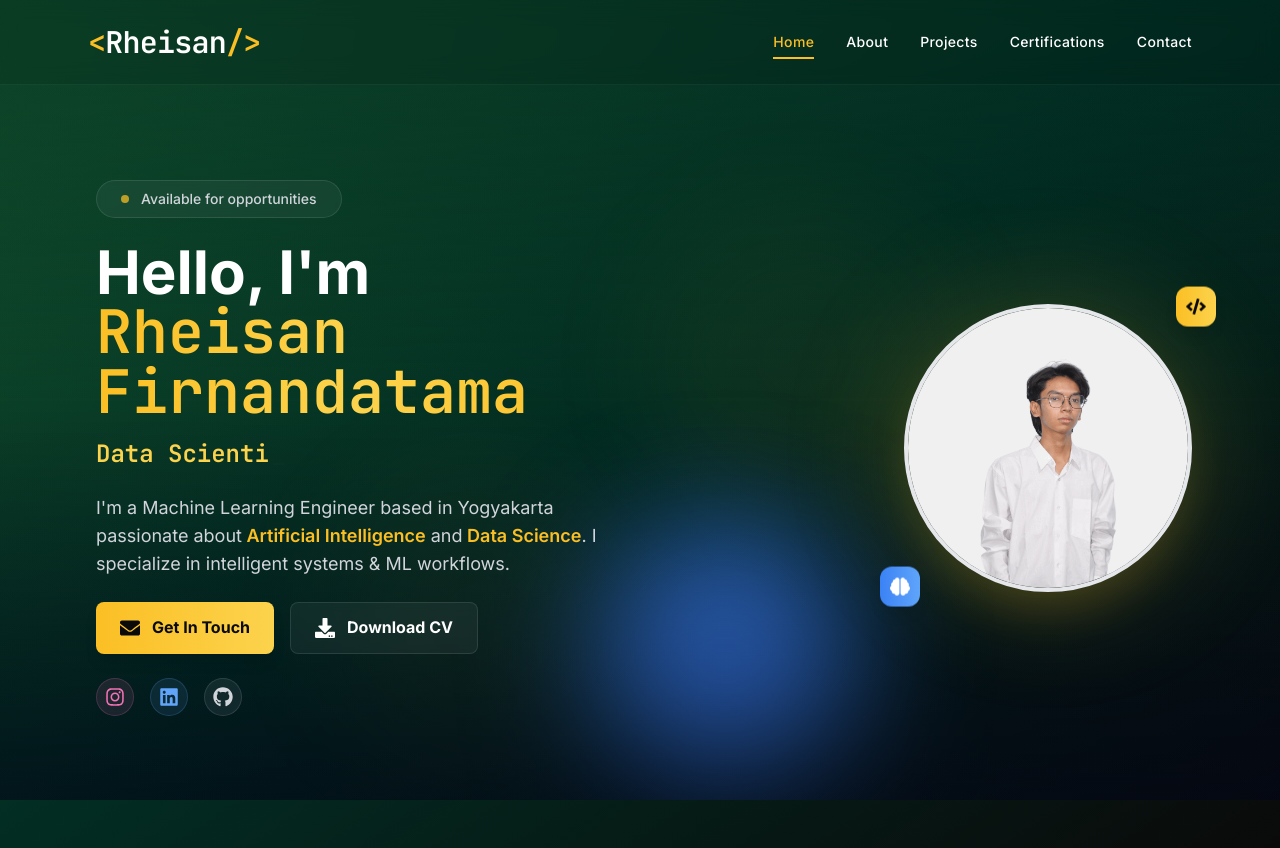
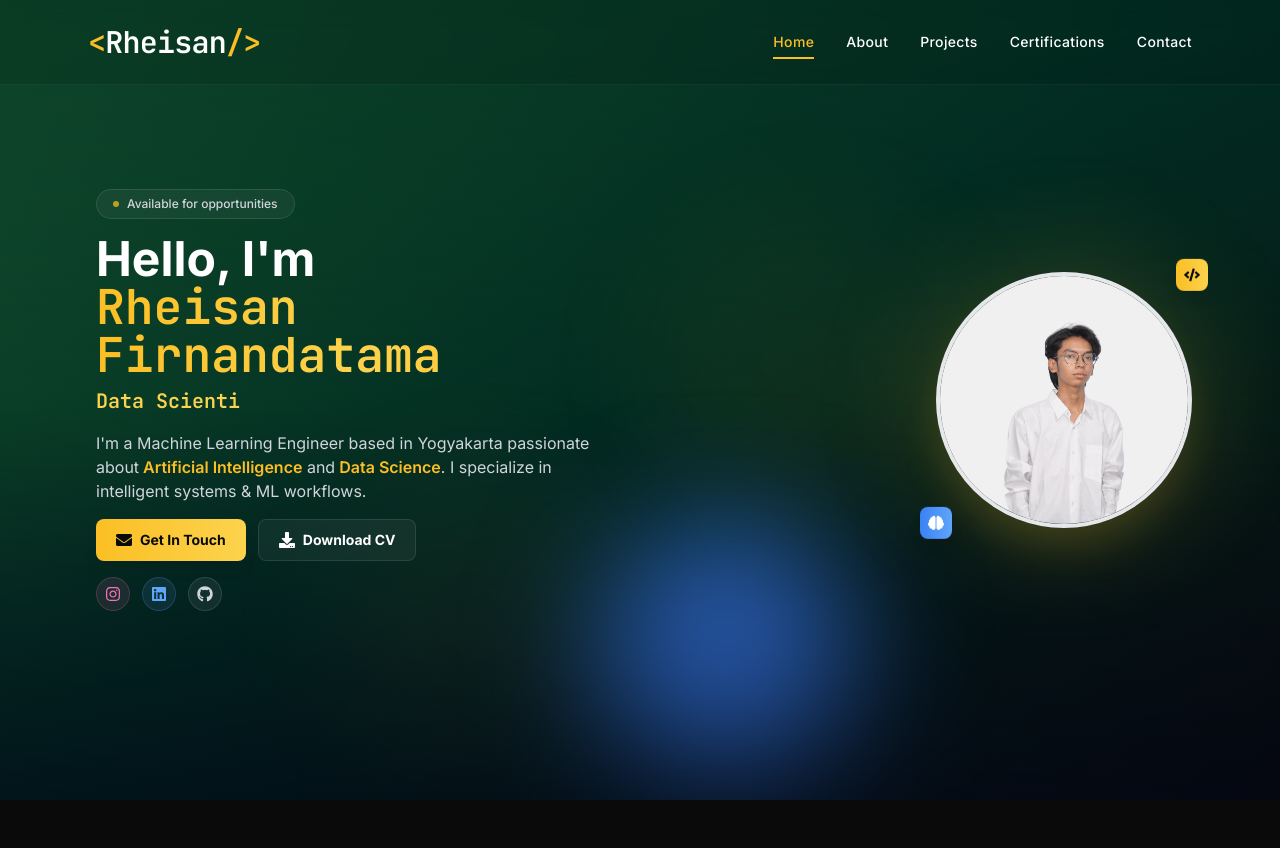
Before and after one commit to xxyyzzpp/dump1, a React (Vite) app: page / in a window 1280 px wide. After the commit the page ends 800 px from the top, so only its background shows below. Built offline with nearby package versions, Linux system fonts and the light colour scheme.

Commit message:
Optimize Home Page to Fit Desktop Viewport

```diff
--- a/src/pages/Home.jsx
+++ b/src/pages/Home.jsx
@@ -45,7 +45,7 @@ const Home = () => {
   ];
 
   return (
-    <div className="bg-gradient-to-br from-green-900 via-emerald-950 to-neutral-950 min-h-screen relative overflow-hidden">
+    <div className="bg-gradient-to-br from-green-900 via-emerald-950 to-neutral-950 h-screen overflow-hidden">
       <Navbar />
 
       {/* Modern Background Elements */}
@@ -58,21 +58,21 @@ const Home = () => {
         <div className="absolute inset-0 bg-gradient-to-t from-slate-950/60 via-transparent to-emerald-950/40" />
       </div>
 
-      {/* Hero Section */}
-      <section className="relative z-10 pt-32 pb-20">
-        <div className="container-custom">
-          <div className="grid grid-cols-1 lg:grid-cols-2 gap-8 items-center w-full min-h-[80vh]">
+      {/* Hero Section - Full Height */}
+      <section className="relative z-10 h-full flex items-center">
+        <div className="container-custom w-full">
+          <div className="grid grid-cols-1 lg:grid-cols-2 gap-6 items-center w-full">
             {/* Left Content */}
-            <div className="space-y-6 text-center lg:text-left order-2 lg:order-1 px-2" data-aos="fade-up">
+            <div className="space-y-4 text-center lg:text-left order-2 lg:order-1 px-2" data-aos="fade-up">
               {/* Status Badge */}
-              <div className="inline-flex items-center gap-3 px-6 py-2 bg-white/5 backdrop-blur-sm border border-white/10 rounded-full hover:border-primary-400/30 transition-all duration-300">
-                <div className="w-2 h-2 bg-primary-400 rounded-full animate-pulse" />
-                <span className="text-sm font-medium text-gray-300">Available for opportunities</span>
+              <div className="inline-flex items-center gap-2 px-4 py-1.5 bg-white/5 backdrop-blur-sm border border-white/10 rounded-full hover:border-primary-400/30 transition-all duration-300">
+                <div className="w-1.5 h-1.5 bg-primary-400 rounded-full animate-pulse" />
+                <span className="text-xs font-medium text-gray-300">Available for opportunities</span>
               </div>
 
-              {/* Main Heading */}
+              {/* Main Heading - Compact */}
               <div>
-                <h1 className="text-4xl md:text-5xl lg:text-6xl font-bold leading-tight mb-4">
+                <h1 className="text-3xl md:text-4xl lg:text-5xl font-bold leading-tight mb-2">
                   Hello, I'm
                   <span className="block bg-gradient-to-r from-primary-400 via-primary-300 to-primary-400 bg-clip-text text-transparent font-mono">
                     Rheisan Firnandatama
@@ -80,7 +80,7 @@ const Home = () => {
                 </h1>
 
                 {/* Typewriter Effect */}
-                <div className="text-xl md:text-2xl font-bold text-primary-300 font-mono">
+                <div className="text-lg md:text-xl font-bold text-primary-300 font-mono mb-3">
                   <Typewriter
                     words={["ML Engineer", "Data Scientist", "AI Enthusiast"]}
                     loop={true}
@@ -93,20 +93,20 @@ const Home = () => {
                 </div>
               </div>
 
-              {/* Description */}
-              <p className="text-base md:text-lg text-gray-300 leading-relaxed max-w-xl mx-auto lg:mx-0" data-aos="fade-up" data-aos-delay="200">
+              {/* Description - Compact */}
+              <p className="text-sm md:text-base text-gray-300 leading-relaxed max-w-lg mx-auto lg:mx-0" data-aos="fade-up" data-aos-delay="200">
                 I'm a Machine Learning Engineer based in Yogyakarta passionate about
                 <span className="text-primary-400 font-semibold"> Artificial Intelligence</span> and
                 <span className="text-primary-400 font-semibold"> Data Science</span>. I specialize in intelligent systems & ML workflows.
               </p>
 
-              {/* Action Buttons */}
-              <div className="flex flex-col sm:flex-row gap-4 justify-center lg:justify-start" data-aos="fade-up" data-aos-delay="400">
+              {/* Action Buttons - Compact */}
+              <div className="flex flex-col sm:flex-row gap-3 justify-center lg:justify-start" data-aos="fade-up" data-aos-delay="400">
                 <Link
                   to="/contact"
-                  className="group flex items-center justify-center gap-3 px-6 py-3 bg-gradient-to-r from-primary-400 to-primary-300 text-dark-950 rounded-lg font-bold hover:from-primary-300 hover:to-primary-200 transition-all duration-300 hover:scale-105 shadow-lg hover:shadow-primary-400/25"
+                  className="group flex items-center justify-center gap-2 px-5 py-2.5 bg-gradient-to-r from-primary-400 to-primary-300 text-dark-950 rounded-lg font-bold hover:from-primary-300 hover:to-primary-200 transition-all duration-300 hover:scale-105 shadow-lg hover:shadow-primary-400/25 text-sm"
                 >
-                  <FaEnvelope className="w-5 h-5 group-hover:scale-110 transition-transform" />
+                  <FaEnvelope className="w-4 h-4 group-hover:scale-110 transition-transform" />
                   Get In Touch
                 </Link>
                 <button
@@ -116,15 +116,15 @@ const Home = () => {
                       "_blank", "noopener,noreferrer"
                     )
                   }
-                  className="group flex items-center justify-center gap-3 px-6 py-3 bg-white/5 backdrop-blur-sm text-white rounded-lg font-bold hover:bg-white/10 transition-all duration-300 border border-white/10 hover:border-primary-400/30 hover:scale-105"
+                  className="group flex items-center justify-center gap-2 px-5 py-2.5 bg-white/5 backdrop-blur-sm text-white rounded-lg font-bold hover:bg-white/10 transition-all duration-300 border border-white/10 hover:border-primary-400/30 hover:scale-105 text-sm"
                 >
-                  <FaDownload className="w-5 h-5 group-hover:scale-110 transition-transform" />
+                  <FaDownload className="w-4 h-4 group-hover:scale-110 transition-transform" />
                   Download CV
                 </button>
               </div>
 
-              {/* Social Links */}
-              <div className="flex justify-center lg:justify-start gap-4" data-aos="fade-up" data-aos-delay="500">
+              {/* Social Links - Compact */}
+              <div className="flex justify-center lg:justify-start gap-3" data-aos="fade-up" data-aos-delay="500">
                 {socialLinks.map((link, index) => (
                   <a
                     key={index}
@@ -134,20 +134,20 @@ const Home = () => {
                     className={`p-2 rounded-full border ${link.borderColor} ${link.bgColor} ${link.color} hover:scale-110 transition-transform ${link.hoverBorder}`}
                     aria-label={link.label}
                   >
-                    <link.icon className="w-5 h-5" />
+                    <link.icon className="w-4 h-4" />
                   </a>
                 ))}
               </div>
             </div>
 
-            {/* Right Content - Profile Image */}
+            {/* Right Content - Profile Image - Compact */}
             <div className="flex justify-center lg:justify-end order-1 lg:order-2" data-aos="fade-up" data-aos-delay="300">
               <div className="relative">
                 {/* Glow Effect */}
                 <div className="absolute inset-0 bg-gradient-to-r from-primary-400 to-primary-300 rounded-full blur-3xl opacity-20 animate-pulse-glow" />
 
-                {/* Profile Container */}
-                <div className="relative w-60 h-60 md:w-64 md:h-64 lg:w-72 lg:h-72">
+                {/* Profile Container - Smaller Size */}
+                <div className="relative w-48 h-48 md:w-56 md:h-56 lg:w-64 lg:h-64">
                   <div className="w-full h-full rounded-full overflow-hidden border-4 border-gradient-to-r from-primary-400 to-primary-300 shadow-2xl shadow-primary-400/20 hover:shadow-primary-400/30 transition-all duration-700">
                     <img
                       src="portfolio.gif"
@@ -156,12 +156,12 @@ const Home = () => {
                     />
                   </div>
 
-                  {/* Floating Icons */}
-                  <div className="absolute -top-4 -right-6 w-10 h-10 bg-gradient-to-r from-primary-400 to-primary-300 rounded-xl flex items-center justify-center animate-bounce shadow-lg" style={{ animationDelay: '1s' }}>
-                    <FaCode className="w-5 h-5 text-dark-950" />
+                  {/* Floating Icons - Smaller */}
+                  <div className="absolute -top-3 -right-4 w-8 h-8 bg-gradient-to-r from-primary-400 to-primary-300 rounded-lg flex items-center justify-center animate-bounce shadow-lg" style={{ animationDelay: '1s' }}>
+                    <FaCode className="w-4 h-4 text-dark-950" />
                   </div>
-                  <div className="absolute -bottom-4 -left-6 w-10 h-10 bg-gradient-to-r from-blue-500 to-blue-400 rounded-xl flex items-center justify-center animate-bounce shadow-lg" style={{ animationDelay: '2s' }}>
-                    <FaBrain className="w-5 h-5 text-white" />
+                  <div className="absolute -bottom-3 -left-4 w-8 h-8 bg-gradient-to-r from-blue-500 to-blue-400 rounded-lg flex items-center justify-center animate-bounce shadow-lg" style={{ animationDelay: '2s' }}>
+                    <FaBrain className="w-4 h-4 text-white" />
                   </div>
                 </div>
               </div>
```
